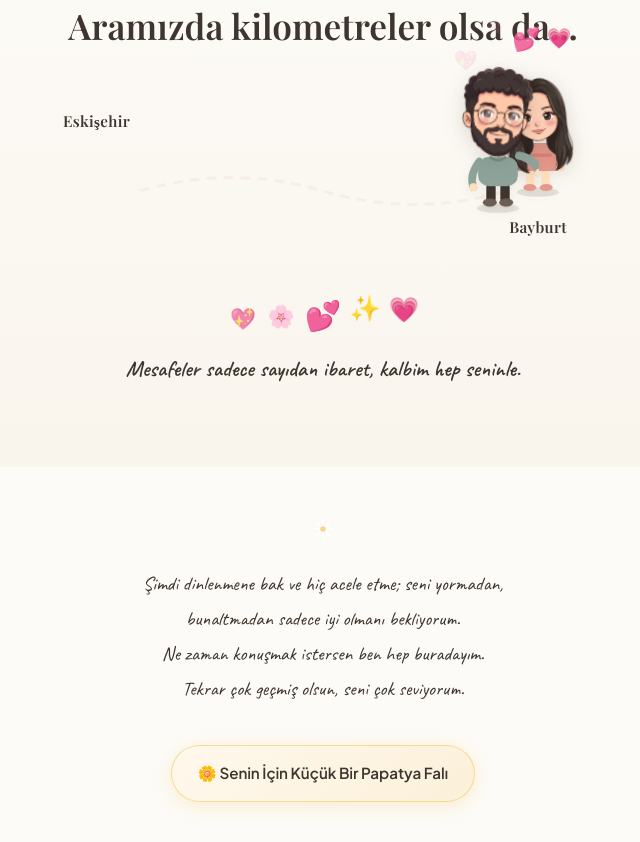
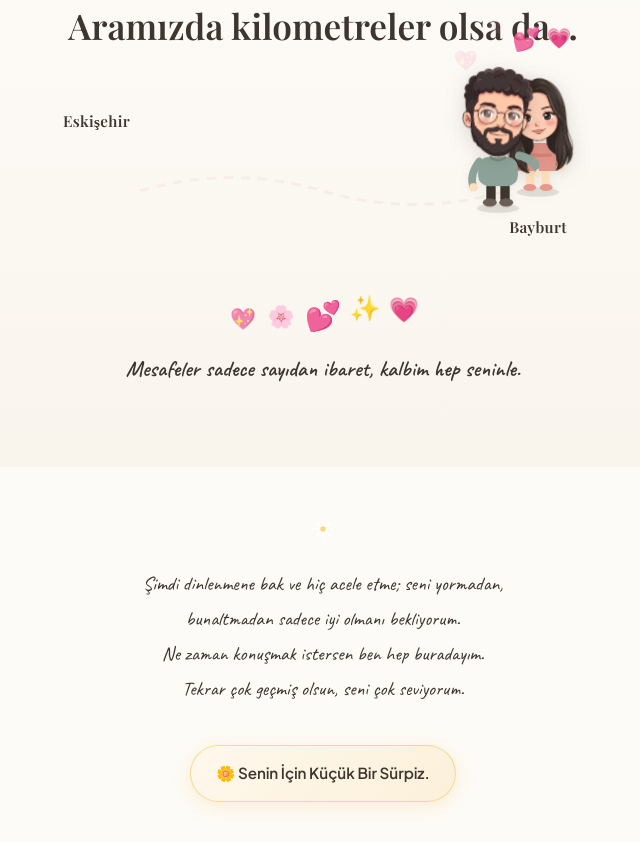
Before and after one commit to ardaekiz/ardaekiz.github.io, a plain HTML site: page seninicin/index.html in a window 1280 px wide. Shown: the part 1385-2227 px from the top of the page, without its empty margins (317-957 px from the left). Drawn offline with nearby package versions, Linux system fonts and the light colour scheme; a web font is replaced by a local one.

Commit message:
Update index.html

```diff
--- a/seninicin/index.html
+++ b/seninicin/index.html
@@ -387,7 +387,7 @@
     <p class="footer-text">Şimdi dinlenmene bak ve hiç acele etme; seni yormadan, bunaltmadan sadece iyi olmanı bekliyorum.<br>Ne zaman konuşmak istersen ben hep buradayım.<br>Tekrar çok geçmiş olsun, seni çok seviyorum.</p>
 
     <a href="papatyafali.html" class="fortune-link-btn">
-      <span>🌼 Senin İçin Küçük Bir Papatya Falı</span>
+      <span>🌼 Senin İçin Küçük Bir Sürpiz.</span>
     </a>
   </footer>
 
```
